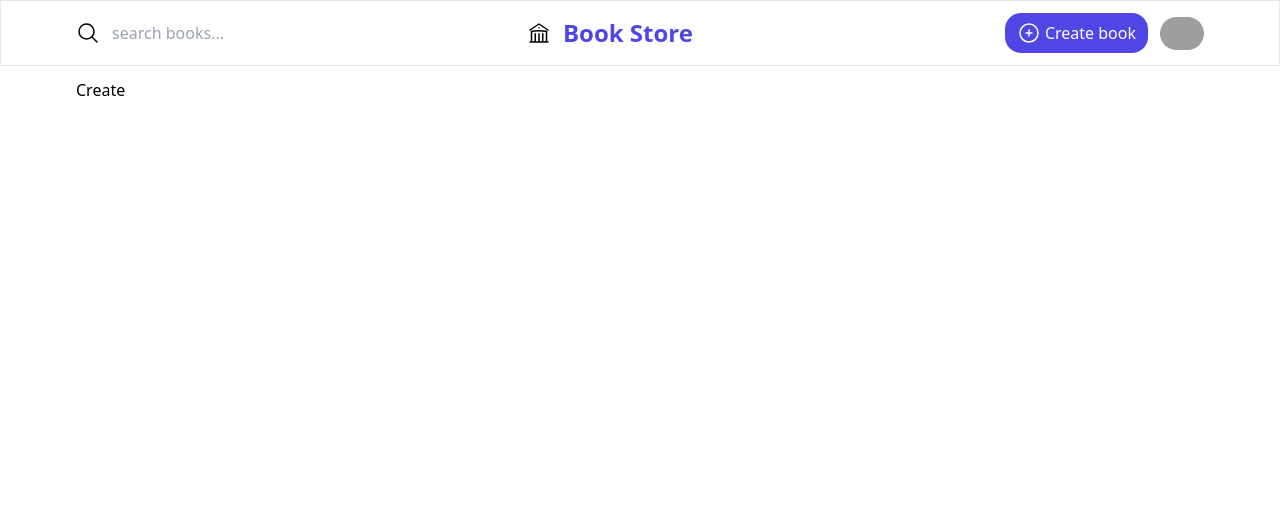
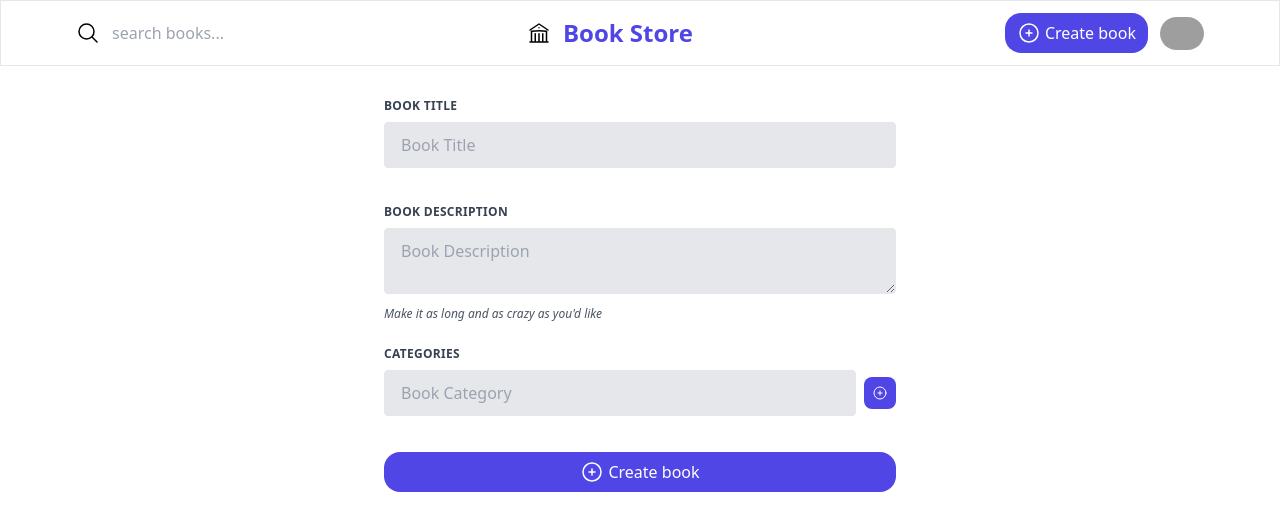
Before and after one commit to ShineHtetAung99/React-Library-Creative-Coder, a React (Vite) app: page /create in a window 1280 px wide. Shown: the top 530 px of the page. Built offline with nearby package versions, Linux system fonts and the light colour scheme; grey boxes are pictures that could not be loaded.

Commit message:
create_page

```diff
--- a/src/components/BookList.jsx
+++ b/src/components/BookList.jsx
@@ -1,6 +1,7 @@
 import React from 'react'
 import book from '../assets/book.png';
 import useFetch from '../hooks/useFetch';
+import { Link } from 'react-router-dom';
 
 export default function BookList() {
     let { data : books , loading , error } = useFetch('http://localhost:3000/books');
@@ -15,7 +16,8 @@ export default function BookList() {
             {!!books && (
                 <div className="grid grid-cols-2 md:grid-cols-4 gap-4 my-3">
                     {books.map((b) => (
-                        <div className="p-4 border border-1" key={b.id}>
+                        <Link to={`/books/${b.id}`} key={b.id}>
+                            <div className="p-4 border border-1">
                                 <img src={book} alt="" />
                                     <div>
                                     <h1>{b.title}</h1>
@@ -27,6 +29,7 @@ export default function BookList() {
                                     </div>
                                 </div>
                             </div>
+                        </Link>
                     ))}
                 </div>
             )}
--- /dev/null
+++ b/src/pages/BookDetail.jsx
@@ -0,0 +1,34 @@
+import React from 'react'
+import { useParams } from 'react-router-dom'
+import useFetch from '../hooks/useFetch';
+import bookImg from '../assets/book.png';
+
+export default function BookDetail() {
+    let { id } = useParams();
+    let { data: book, loading, error } = useFetch(`http://localhost:3000/books/${id}`)
+
+    return (
+        <>
+            {error && <p>{error}</p>}
+            {loading && <p>loading ....</p>}
+            {book && (
+                <div className='grid grid-cols-2'>
+                    <div>
+                        <img src={bookImg} alt="" className='w-[80%]' />
+                    </div>
+                    <div className='space-y-4'>
+                        <h1 className='text-3xl font-bold'>{book.title}</h1>
+                        <div className='space-x-3'>
+                            {book.categories.map(cateogry => (
+                                <span className='bg-blue-500 text-white rounded-full text-sm px-2 py-1' key={cateogry}>{cateogry}</span>
+                            ))}
+                        </div>
+                        <p>
+                            {book.description}
+                        </p>
+                    </div>
+                </div>
+            )}
+        </>
+    )
+}
--- a/src/pages/Create.jsx
+++ b/src/pages/Create.jsx
@@ -1,7 +1,63 @@
-import React from 'react'
+import React, { useState } from 'react'
 
 export default function Create() {
-  return (
-    <div>Create</div>
-  )
+    let [title, setTitle] = useState('');
+    let [description, setDescription] = useState('');
+    let [newCategory, setNewCategory] = useState('');
+    let [categories, setCategories] = useState([]);
+
+    let addCategory = (e) => {
+        setCategories(prev => [newCategory, ...prev])
+        setNewCategory('')
+    }
+
+    return (
+        <form className="w-full max-w-lg mx-auto mt-5">
+            <div className="flex flex-wrap -mx-3 mb-6">
+                <div className="w-full px-3">
+                    <label className="block uppercase tracking-wide text-gray-700 text-xs font-bold mb-2" htmlFor="grid-password">
+                        Book Title
+                    </label>
+                    <input value={title} onChange={e => setTitle(e.target.value)} className="appearance-none block w-full bg-gray-200 text-gray-700 border border-gray-200 rounded py-3 px-4 mb-3 leading-tight focus:outline-none focus:bg-white focus:border-gray-500" id="grid-password" type="text" placeholder="Book Title" />
+                </div>
+            </div>
+            <div className="flex flex-wrap -mx-3 mb-6">
+                <div className="w-full px-3">
+                    <label className="block uppercase tracking-wide text-gray-700 text-xs font-bold mb-2" htmlFor="grid-password">
+                        Book Description
+                    </label>
+                    <textarea value={description} onChange={e => setDescription(e.target.value)} className="appearance-none block w-full bg-gray-200 text-gray-700 border border-gray-200 rounded py-3 px-4 mb-3 leading-tight focus:outline-none focus:bg-white focus:border-gray-500" id="grid-password" type="password" placeholder="Book Description" />
+                    <p className="text-gray-600 text-xs italic">Make it as long and as crazy as you'd like</p>
+                </div>
+            </div>
+            <div className="flex flex-wrap -mx-3 mb-6">
+                <div className="w-full px-3">
+                    <label className="block uppercase tracking-wide text-gray-700 text-xs font-bold mb-2" htmlFor="grid-password">
+                        Categories
+                    </label>
+                    <div className="flex items-center space-x-2">
+                        <input value={newCategory} onChange={e => setNewCategory(e.target.value)} className="appearance-none block w-full bg-gray-200 text-gray-700 border border-gray-200 rounded py-3 px-4 mb-3 leading-tight focus:outline-none focus:bg-white focus:border-gray-500" id="grid-password" type="text" placeholder="Book Category" />
+                        <button type='button' onClick={addCategory} className="bg-primary p-1 rounded-lg mb-3">
+                            <svg xmlns="http://www.w3.org/2000/svg" fill="none" viewBox="0 0 24 24" strokeWidth={1.5} stroke="currentColor" className="w-6 h-6 p-1 text-white">
+                                <path strokeLinecap="round" strokeLinejoin="round" d="M12 9v6m3-3H9m12 0a9 9 0 11-18 0 9 9 0 0118 0z" />
+                            </svg>
+                        </button>
+                    </div>
+                </div>
+                <div className='flex flex-wrap'>
+                    {categories.map(c => (
+                        <span key={c} className='mx-1 my-1 text-white rounded-full px-2 py-1 text-sm bg-primary'> {c}</span>
+                    ))}
+                </div>
+            </div>
+            {/* create book */}
+            <button className='text-white bg-primary px-3 py-2 rounded-2xl flex justify-center items-center gap-1 w-full'>
+                <svg xmlns="http://www.w3.org/2000/svg" fill="none" viewBox="0 0 24 24" strokeWidth={1.5} stroke="currentColor" className="w-6 h-6">
+                    <path strokeLinecap="round" strokeLinejoin="round" d="M12 9v6m3-3H9m12 0a9 9 0 11-18 0 9 9 0 0118 0z" />
+                </svg>
+
+                <span className="hidden md:block">Create book</span>
+            </button>
+        </form>
+    )
 }
--- a/src/router/index.jsx
+++ b/src/router/index.jsx
@@ -3,6 +3,7 @@ import Home from "../pages/Home";
 import Layout from "../pages/layouts/Layout"
 import Create from "../pages/Create"
 import Search from "../pages/Search";
+import BookDetail from "../pages/BookDetail";
 
 const router = createBrowserRouter([
     {
@@ -12,6 +13,10 @@ const router = createBrowserRouter([
             {
                 path: "",
                 element: <Home/>
+            },
+            {
+                path: "/books/:id",
+                element: <BookDetail/>
             },
             {
                 path: "/create",
```
Lines whose indentation alone changed are shown as unchanged.
